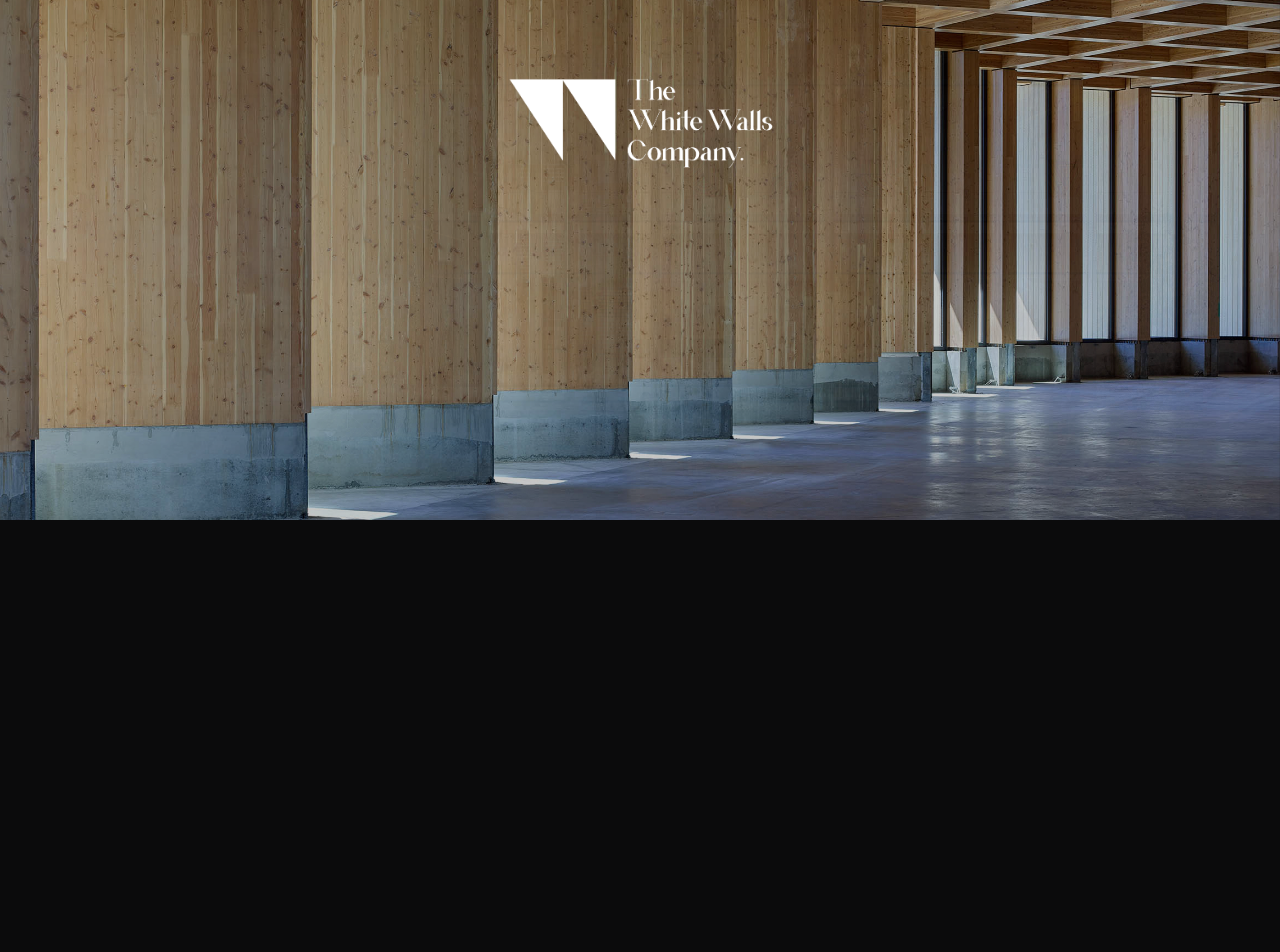
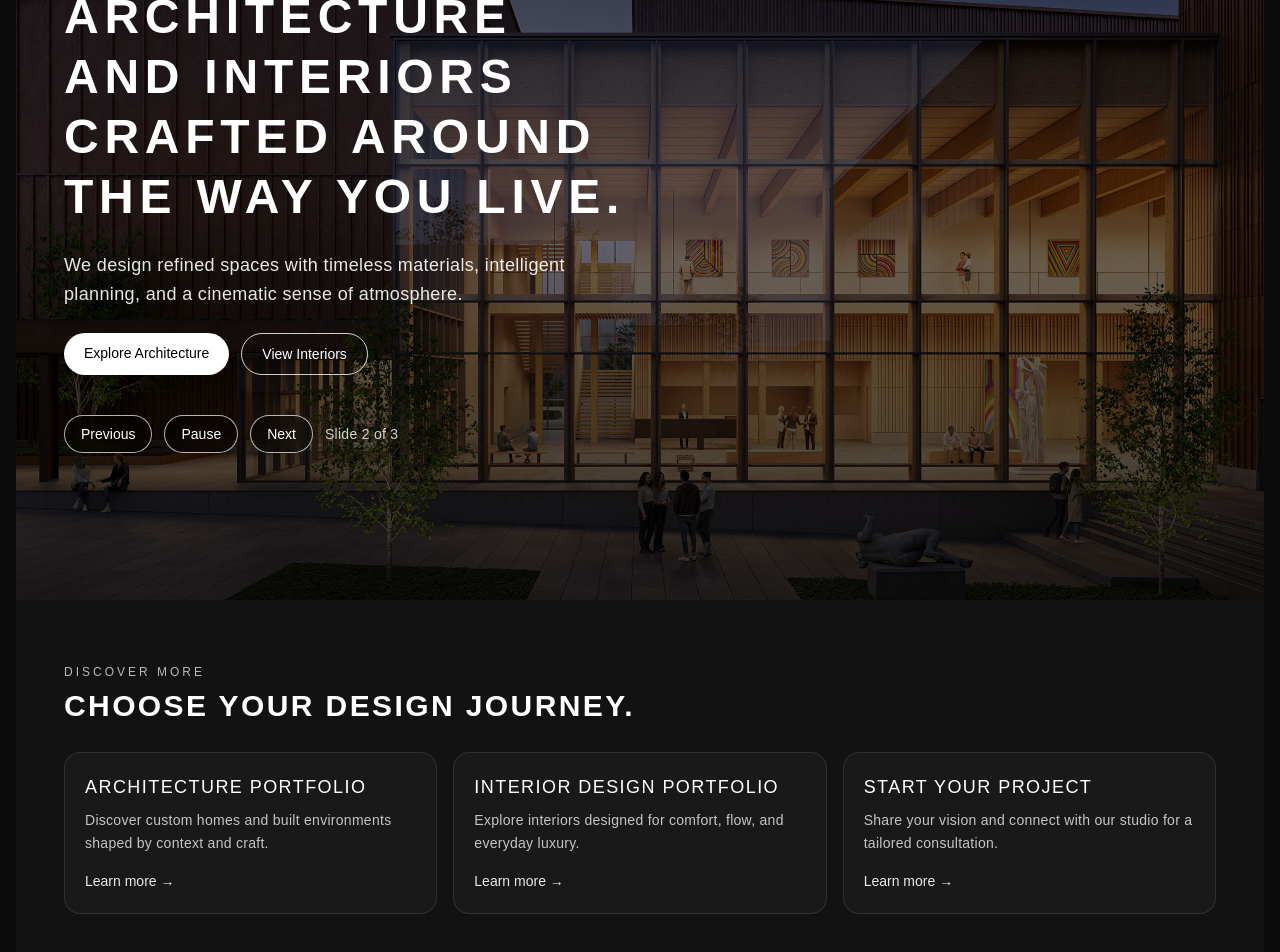
Before and after one commit to nikhil-reddy05/twc-architects-portfolio, a Next.js app: page / in a window 1280 px wide. Shown: the part 280-1232 px from the top of the page. Before the commit the page ends 800 px from the top, so only its background shows below. Built offline with nearby package versions, Linux system fonts and the light colour scheme; a web font is replaced by a local one.

Commit message:
Refactor homepage hero and add accessible conversion section

```diff
--- a/src/app/page.js
+++ b/src/app/page.js
@@ -1,91 +1,177 @@
 "use client";
 
-import { useEffect, useState, useRef } from "react";
-import Image from "next/image";
+import { useEffect, useRef, useState } from "react";
+import Link from "next/link";
 
-const images = [
-  "/images/hero-bg.jpg",
-  "/images/hero-bg-2.jpg",
-  "/images/hero-bg-3.jpg",
-  "/images/hero-bg-4.jpg",
-  "/images/hero-bg-5.jpg",
+const heroSlides = [
+  {
+    src: "/images/hero-bg.jpg",
+    alt: "Contemporary residence blending into a landscaped setting",
+  },
+  {
+    src: "/images/hero-bg-2.jpg",
+    alt: "Modern architectural detail with warm natural light",
+  },
+  {
+    src: "/images/hero-bg-3.jpg",
+    alt: "Refined interior with custom finishes and soft textures",
+  },
+];
+
+const quickLinks = [
+  {
+    href: "/architecture",
+    title: "Architecture Portfolio",
+    description: "Discover custom homes and built environments shaped by context and craft.",
+  },
+  {
+    href: "/interiors",
+    title: "Interior Design Portfolio",
+    description: "Explore interiors designed for comfort, flow, and everyday luxury.",
+  },
+  {
+    href: "/contact",
+    title: "Start Your Project",
+    description: "Share your vision and connect with our studio for a tailored consultation.",
+  },
 ];
 
 export default function Home() {
   const [index, setIndex] = useState(0);
+  const [isPlaying, setIsPlaying] = useState(true);
   const timeoutRef = useRef(null);
 
-  useEffect(() => {
-    document.body.style.overflow = "hidden";
-    return () => {
-      document.body.style.overflow = "";
-    };
-  }, []);
+  const goToPrev = () => {
+    setIndex((prev) => (prev - 1 + heroSlides.length) % heroSlides.length);
+  };
 
-  const resetTimer = () => {
-    if (timeoutRef.current) clearTimeout(timeoutRef.current);
-    timeoutRef.current = setTimeout(() => {
-      setIndex((prev) => (prev + 1) % images.length);
-    }, 2500);
+  const goToNext = () => {
+    setIndex((prev) => (prev + 1) % heroSlides.length);
   };
 
   useEffect(() => {
-    resetTimer();
-    return () => clearTimeout(timeoutRef.current);
-  }, [index]);
+    if (!isPlaying) return;
 
-  const goToPrev = () => {
-    setIndex((prev) => (prev - 1 + images.length) % images.length);
-  };
+    timeoutRef.current = setTimeout(() => {
+      goToNext();
+    }, 4500);
 
-  const goToNext = () => {
-    setIndex((prev) => (prev + 1) % images.length);
-  };
+    return () => {
+      if (timeoutRef.current) clearTimeout(timeoutRef.current);
+    };
+  }, [index, isPlaying]);
 
   return (
-    <section className="fixed inset-0 select-none">
-      {images.map((src, i) => (
-        <div
-          key={i}
-          className={`
-            absolute inset-0 bg-cover bg-center transition-opacity duration-1000 ease-in-out
-            ${i === index ? "opacity-100 z-10" : "opacity-0 z-0"}
-          `}
-          style={{ backgroundImage: `url('${src}')` }}
-        />
-      ))}
+    <main className="bg-black text-white">
+      <section
+        className="relative isolate min-h-[78svh] md:min-h-[90svh] lg:min-h-screen"
+        tabIndex={0}
+        onKeyDown={(event) => {
+          if (event.key === "ArrowLeft") {
+            goToPrev();
+          }
 
-      {/* Click zones */}
-      <div
-        className="absolute inset-y-0 left-0 w-1/2 z-30 cursor-pointer"
-        onClick={() => {
-          goToPrev();
-          resetTimer();
+          if (event.key === "ArrowRight") {
+            goToNext();
+          }
         }}
-      />
-      <div
-        className="absolute inset-y-0 right-0 w-1/2 z-30 cursor-pointer"
-        onClick={() => {
-          goToNext();
-          resetTimer();
-        }}
-      />
+        aria-label="Featured projects hero"
+      >
+        {heroSlides.map((slide, slideIndex) => (
+          <div
+            key={slide.src}
+            className={`absolute inset-0 bg-cover bg-center transition-opacity duration-1000 ease-in-out ${
+              slideIndex === index ? "opacity-100" : "opacity-0"
+            }`}
+            style={{ backgroundImage: `url('${slide.src}')` }}
+            role="img"
+            aria-label={slide.alt}
+          />
+        ))}
 
-      {/* Gradient overlay */}
-      <div className="absolute inset-0 bg-gradient-to-b from-black/60 via-black/40 to-black/60" />
+        <div className="absolute inset-0 bg-gradient-to-b from-black/80 via-black/55 to-black/75" />
 
-      <div className="relative z-10 flex items-center justify-center h-full">
-        <div className="w-[70vw] max-w-[320px] h-auto rounded-full overflow-hidden flex items-center justify-center">
-          <Image
-            src="/home-page-logo.png"
-            alt="TWC Logo"
-            width={320}
-            height={140}
-            className="object-contain"
-            priority
-          />
+        <div className="relative z-10 mx-auto flex min-h-[78svh] md:min-h-[90svh] lg:min-h-screen w-full max-w-7xl flex-col justify-center px-5 py-16 sm:px-8 md:px-12">
+          <div className="max-w-xl space-y-5 md:space-y-6">
+            <p className="text-xs tracking-[0.25em] text-white/80 uppercase">The Wright Collective</p>
+            <h1 className="text-3xl leading-tight font-semibold text-balance sm:text-4xl md:text-5xl">
+              Architecture and interiors crafted around the way you live.
+            </h1>
+            <p className="text-sm leading-relaxed text-white/90 sm:text-base md:text-lg">
+              We design refined spaces with timeless materials, intelligent planning, and a cinematic sense
+              of atmosphere.
+            </p>
+
+            <div className="flex flex-wrap gap-3">
+              <Link
+                href="/architecture"
+                className="rounded-full bg-white px-5 py-2.5 text-sm font-medium text-black transition hover:bg-white/90 focus-visible:outline-2 focus-visible:outline-offset-2 focus-visible:outline-white"
+              >
+                Explore Architecture
+              </Link>
+              <Link
+                href="/interiors"
+                className="rounded-full border border-white/80 bg-transparent px-5 py-2.5 text-sm font-medium text-white transition hover:bg-white/10 focus-visible:outline-2 focus-visible:outline-offset-2 focus-visible:outline-white"
+              >
+                View Interiors
+              </Link>
+            </div>
+          </div>
+
+          <div className="mt-10 flex flex-wrap items-center gap-3" aria-label="Hero slideshow controls">
+            <button
+              type="button"
+              onClick={goToPrev}
+              className="rounded-full border border-white/70 bg-black/40 px-4 py-2 text-sm font-medium text-white backdrop-blur transition hover:bg-black/60 focus-visible:outline-2 focus-visible:outline-offset-2 focus-visible:outline-white"
+              aria-label="Show previous slide"
+            >
+              Previous
+            </button>
+            <button
+              type="button"
+              onClick={() => setIsPlaying((prev) => !prev)}
+              className="rounded-full border border-white/70 bg-black/40 px-4 py-2 text-sm font-medium text-white backdrop-blur transition hover:bg-black/60 focus-visible:outline-2 focus-visible:outline-offset-2 focus-visible:outline-white"
+              aria-label={isPlaying ? "Pause slideshow" : "Play slideshow"}
+            >
+              {isPlaying ? "Pause" : "Play"}
+            </button>
+            <button
+              type="button"
+              onClick={goToNext}
+              className="rounded-full border border-white/70 bg-black/40 px-4 py-2 text-sm font-medium text-white backdrop-blur transition hover:bg-black/60 focus-visible:outline-2 focus-visible:outline-offset-2 focus-visible:outline-white"
+              aria-label="Show next slide"
+            >
+              Next
+            </button>
+            <p className="text-sm text-white/80" aria-live="polite">
+              Slide {index + 1} of {heroSlides.length}
+            </p>
+          </div>
         </div>
-      </div>
-    </section>
+      </section>
+
+      <section className="bg-[#121212] px-5 py-14 sm:px-8 md:px-12 md:py-16">
+        <div className="mx-auto w-full max-w-7xl">
+          <div className="mb-7 max-w-2xl space-y-2">
+            <p className="text-xs tracking-[0.25em] text-white/70 uppercase">Discover More</p>
+            <h2 className="text-2xl font-semibold text-white sm:text-3xl">Choose your design journey.</h2>
+          </div>
+
+          <div className="grid gap-4 sm:grid-cols-2 lg:grid-cols-3">
+            {quickLinks.map((item) => (
+              <Link
+                key={item.href}
+                href={item.href}
+                className="group rounded-2xl border border-white/10 bg-white/[0.03] p-5 transition hover:border-white/40 hover:bg-white/[0.08] focus-visible:outline-2 focus-visible:outline-offset-2 focus-visible:outline-white"
+              >
+                <h3 className="mb-2 text-lg font-medium text-white group-hover:text-white">{item.title}</h3>
+                <p className="text-sm leading-relaxed text-white/75">{item.description}</p>
+                <span className="mt-4 inline-block text-sm font-medium text-white/90">Learn more →</span>
+              </Link>
+            ))}
+          </div>
+        </div>
+      </section>
+    </main>
   );
 }
```
